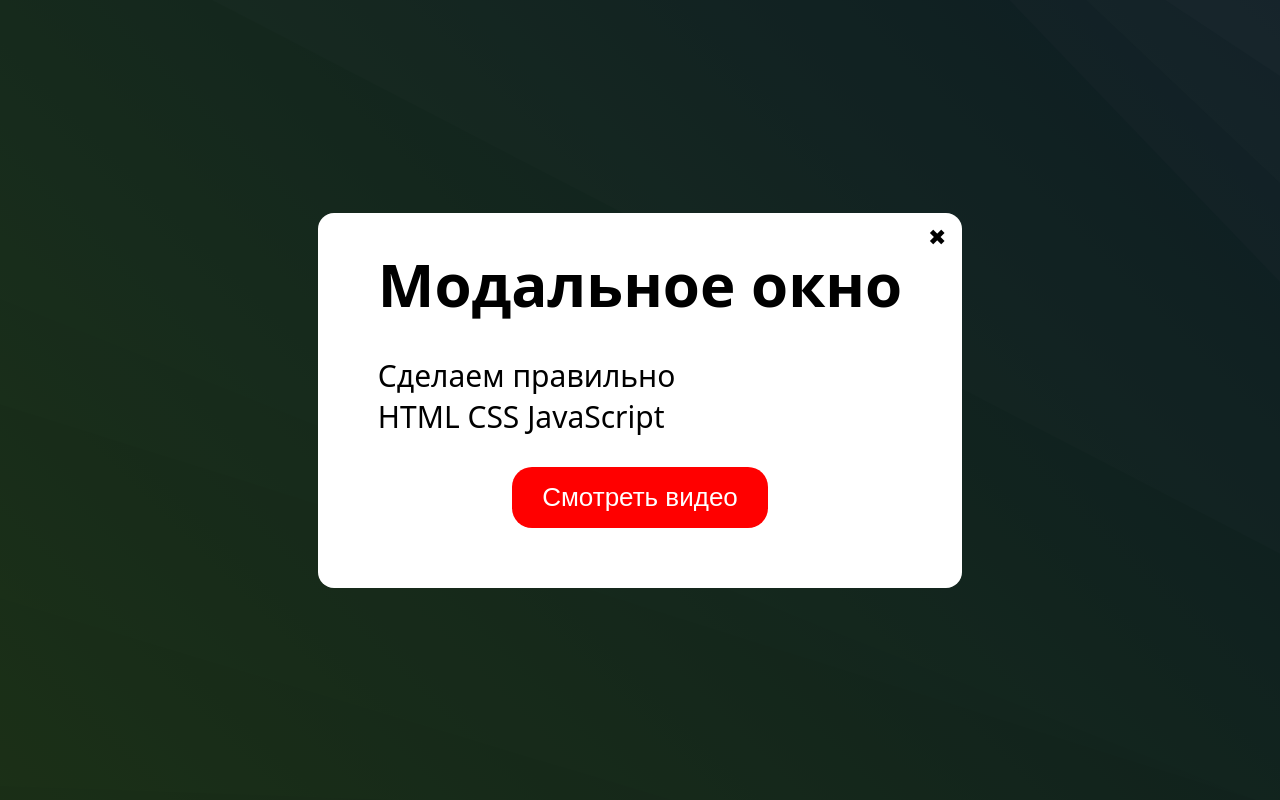
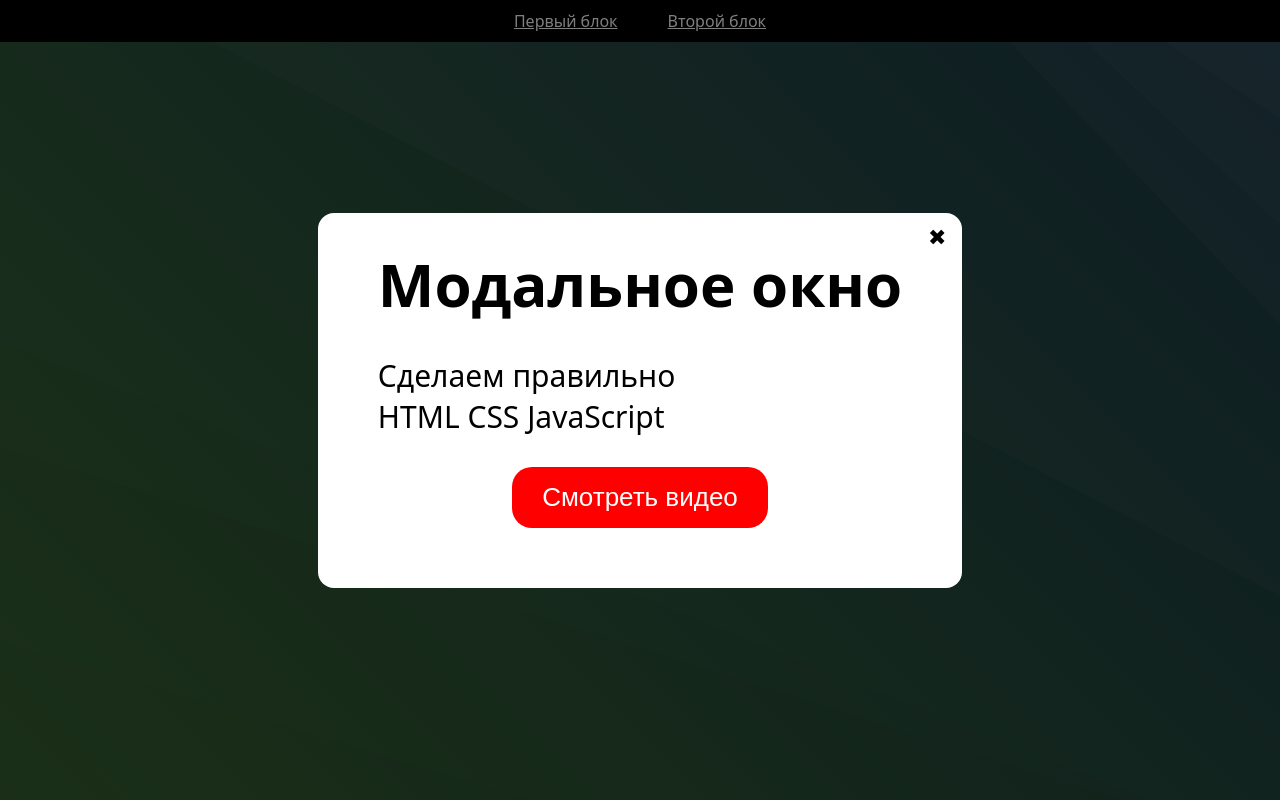
Before and after one commit to maksim-leskin/project-modal-form, a plain HTML site: page index.html in a window 1280 px wide. Both pictures are taken after a click on the button "Открыть". Shown: the top 800 px of the page. Drawn offline with Linux system fonts and the light colour scheme.

Commit message:
add crollController

```diff
--- a/index.html
+++ b/index.html
@@ -11,12 +11,19 @@
 </head>
 
 <body>
-  <section class="section">
+  <header class="header">
+    <nav class="navigation">
+      <a href="#first">Первый блок</a>
+      <a href="#second">Второй блок</a>
+    </nav>
+  </header>
+
+  <section class="section" id="first">
     <h1 class="section__title">Модальное окно</h1>
     <button class="section__button section__button1">Открыть</button>
   </section>
 
-  <section class="section">
+  <section class="section" id="second">
     <h1 class="section__title">Модальное окно</h1>
     <button class="section__button section__button2">Открыть 2</button>
   </section>
--- a/scripts/script.js
+++ b/scripts/script.js
@@ -1,3 +1,26 @@
+const scrollController = {
+  scrollPosition: 0,
+  disabledScroll() {
+    scrollController.scrollPosition = window.scrollY;
+    document.body.style.cssText = `
+      overflow: hidden;
+      position: fixed;
+      top: -${scrollController.scrollPosition}px;
+      left: 0;
+      height: 100vh;
+      width: 100vw;
+      padding-right: ${window.innerWidth - document.body.offsetWidth}px
+    `;
+    document.documentElement.style.scrollBehavior = 'unset';
+  },
+  enabledScroll() {
+    document.body.style.cssText = '';
+    window.scroll({top: scrollController.scrollPosition})
+    document.documentElement.style.scrollBehavior = '';
+  },
+}
+
+
 const modalController = ({modal, btnOpen, btnClose, time = 300}) => {
   const buttonElems = document.querySelectorAll(btnOpen);
   const modalElem = document.querySelector(modal);
@@ -22,6 +45,7 @@ const modalController = ({modal, btnOpen, btnClose, time = 300}) => {
 
       setTimeout(() => {
         modalElem.style.visibility = 'hidden';
+        scrollController.enabledScroll();
       }, time);
 
       window.removeEventListener('keydown', closeModal);
@@ -31,7 +55,8 @@ const modalController = ({modal, btnOpen, btnClose, time = 300}) => {
   const openModal = () => {
     modalElem.style.visibility = 'visible';
     modalElem.style.opacity = 1;
-    window.addEventListener('keydown', closeModal)
+    window.addEventListener('keydown', closeModal);
+    scrollController.disabledScroll();
   };
 
   buttonElems.forEach(btn => {
--- a/styles/style.css
+++ b/styles/style.css
@@ -1,5 +1,6 @@
 html {
   box-sizing: border-box;
+  scroll-behavior: smooth;
 }
 
 *,
```
